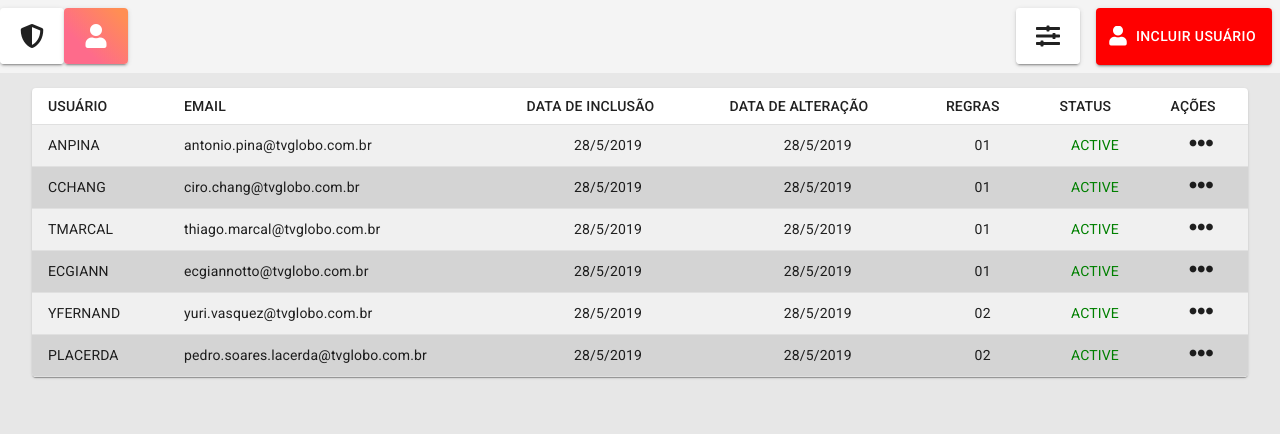
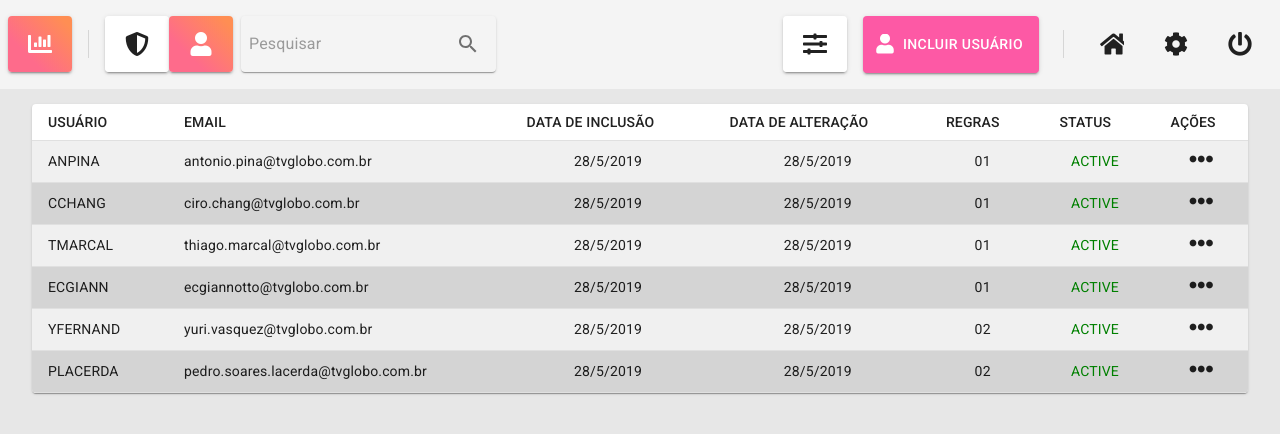
Before and after one commit to jonataspinto/storm-challenge, a React (Create React App) app: page / in a window 1280 px wide. Shown: the top 434 px of the page. Built offline with nearby package versions, Linux system fonts and the light colour scheme.

Commit message:
update header

```diff
--- a/src/Shared/pt.js
+++ b/src/Shared/pt.js
@@ -1,12 +1,14 @@
 export const LANG = {
     descFilter: "Utilize os filros abaixo para refinar os resultados de tabela, clique no botão APLICAR para salvar as alterações.",
     filters: "FILTROS",
+    apply:'Aplicar',
+    search:'Pesquisar',
+    includeUser:'INCLUIR USUÁRIO',
     drawerFilter: [
         'TODAS AS DATAS DE INCLUSÃO',
         'TODAS AS DATAS DE ALTERAÇÃO',
         'ATIVOS E INATIVOS'
     ],
-    apply:'Aplicar',
     table: [
         'USUÁRIO',
         'EMAIL',
@@ -15,6 +17,7 @@ export const LANG = {
         'REGRAS',
         'STATUS',
         'AÇÕES'
-    ]
+    ],
+
 
 }
--- a/src/screens/Home/Home.js
+++ b/src/screens/Home/Home.js
@@ -1,58 +1,95 @@
 import React,{useState} from 'react'
 import {HomeContainer} from './HomeStyled'
-// import {users} from '../../Shared/data'
+import {LANG} from '../../Shared/pt'
 import Table from '../../components/Table/Table'
 import { makeStyles } from '@material-ui/core/styles';
 import Header from  '../../components/Header/Header'
 import Button from  '../../components/Button/ButtonElement'
 import Box from '@material-ui/core/Box';
 import ButtonGroup from '@material-ui/core/ButtonGroup';
-
-
-export default function Home () {
+import Divider from '@material-ui/core/Divider';
+import InputBase from '@material-ui/core/InputBase';
+import SearchIcon from '@material-ui/icons/Search';
+import Paper from '@material-ui/core/Paper';
+import IconButton from '@material-ui/core/IconButton';
 
 const useStyles = makeStyles(theme => ({
     button: {
       margin: theme.spacing(1),
       padding: theme.spacing(2),
-          backgroundColor: 'red',
+      backgroundColor: 'rgb(253,89,165)',
       '&:hover':{
-              backgroundColor: 'red'
+          backgroundColor: 'rgb(253,75,150)'
       }
     },
     buttonUniIcon: {
         margin: theme.spacing(0),
         padding: theme.spacing(2),
+    },
+    headerGroup:{
+        display: 'flex',
+        alignItems: 'center',
+        margin: theme.spacing(1),
+    },
+    divider: {
+        height: 28,
+        // margin: 4,
+        margin: theme.spacing(2),
+        [theme.breakpoints.down('sm')]: {
+            display: 'none'
+        }
+    },
+    inputContainer:{
+        backgroundColor: 'transparent',
+        display: 'flex',
+        alignItems: 'center',
+        marginLeft: theme.spacing(1),
+    },
+    input: {
+        flex: 1,
+        padding: theme.spacing(1),
 
-        }
-    }));
+    },
+}))
+
+export default function Home () {
+    const classes = useStyles();
 
     const [state, setState] = useState({
         right: false,
-      });
+    })
 
     const toggleDrawer = (side) => event => {
         if (event.type === 'keydown' && (event.key === 'Tab' || event.key === 'Shift')) {
           return;
         }
-
-        setState({ ...state, [side]: !state.right });
-        console.log(state);
-
+        setState({ ...state, [side]: !state.right })
+        console.log(state)
     };
 
 
     return (
         <HomeContainer>
             <Header side={state.right} handleClick={()=>toggleDrawer('right')}>
-                <Box>
+                <Box className={classes.headerGroup}>
+                    <Button
+                        variant="contained"
+                        color='secondary'
+                        colors={{a:'#fe6b8b', b:'#ff8e53'}}
+                        icon="chart-bar"
+                        class = {classes.buttonUniIcon}
+                        handle = {()=> alert('gradient')}
+                        hide = {'true'}
+                    />
+
+                    <Divider className={classes.divider} orientation="vertical" />
+
                     <ButtonGroup size="small" aria-label="small outlined button group">
                         <Button
                             variant="contained"
                             colors={{a:'white', b:'white'}}
                             icon="shield-alt"
-                            class = {useStyles().buttonUniIcon}
-                            handle = {()=> alert('I Love you')}
+                            class = {classes.buttonUniIcon}
                             hide = {'true'}
                         />
 
@@ -61,35 +98,60 @@ export default function Home () {
                             color='secondary'
                             colors={{a:'#fe6b8b', b:'#ff8e53'}}
                             icon="user"
-                            class = {useStyles().buttonUniIcon}
+                            class = {classes.buttonUniIcon}
                             handle = {()=> alert('gradient')}
-
+                            hide = {'true'}
                         />
                     </ButtonGroup>
+
+                    <Paper className={classes.inputContainer}>
+                        <InputBase
+                            className={classes.input}
+                            placeholder={LANG.search}
+                            inputProps={{ 'aria-label': 'search google maps' }}
+                        />
+                        <IconButton type="submit" className={classes.buttonUniIcon} aria-label="search">
+                            <SearchIcon />
+                        </IconButton>
+                    </Paper>
                 </Box>
 
-                <Box >
+                <Box className={classes.headerGroup}>
                     <Button
                         variant="contained"
                         // color="secondary"
                         colors={{a:'white', b:'white'}}
 
                         icon="sliders-h"
-                        class = {useStyles().button}
+                        class = {classes.button}
                         handle = {toggleDrawer('right')}
                     />
                     <Button
-                        value="INCLUIR USUÁRIO"
+                        value={LANG.includeUser}
                         variant="contained"
                         color="secondary"
                         icon="user"
-                        class = {useStyles().button}
+                        class = {classes.button}
                         handle = {()=> alert('include user')}
                         hide={'true'}
                     />
+                    <Divider className={classes.divider} orientation="vertical" />
+                    <>
+                        <Button
+                            icon="home"
+                            hide={'true'}
+                        />
+                        <Button
+                            icon="cog"
+                            hide={'true'}
+                        />
+                        <Button
+                            icon="power-off"
+                            hide={'true'}
+                        />
+                    </>
                 </Box>
             </Header>
-
 
             <Table/>
 
```
Lines whose indentation alone changed are shown as unchanged.
